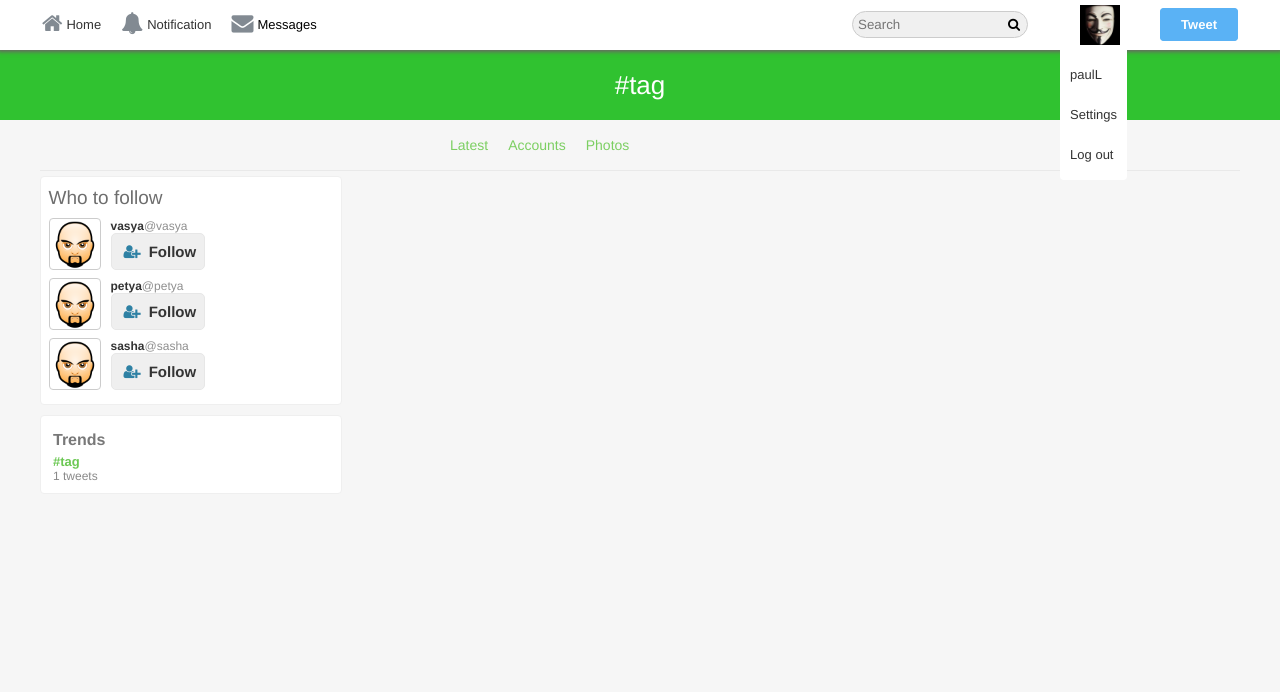
After one commit to Alexy1980/social.php, a PHP site: page /hashtag/tag in a window 1280 px wide, after a click that opens the changed part. The commit adds this page. Shown: the top 692 px of the page. Run offline with PHP 8.4, Linux system fonts and the light colour scheme; the visitor is signed in with stand-in values (Sample User, id 1); data comes from the database, SQL or seed files in the repository; tables that the repository leaves empty or names only in its code hold one stand-in row (values such as "Sample post"); some libraries are stand-ins or nearby versions.

Commit message:
list 6-75 hashtag

```diff
--- a/comments.txt
+++ b/comments.txt
@@ -13,7 +13,10 @@ Retweet - это просто повторение твита другого п
 
 Хэштег должен начинаться с решётки (#) и не содержать пробелов, причём практически все платформы поддерживают хештеги, написанные кириллицей. Размещая хэштег в своей записи, пользователь как бы «помечает» запись, которая становится затем доступной в списке этого хэштега. Список всех твитов или постов, помеченных данным хэштегом, доступен при нажатии на хэштег и содержит самые популярные твиты с этой меткой.
 
-база данных:
+Актуальные темы (trends) - определяются при помощи алгоритма и по умолчанию выводятся на основе списка читаемых, интересов и местоположения. Этот алгоритм определяет темы, популярные в настоящий момент, а не на протяжении какого-либо времени или по дням, чтобы можно было бы быть в курсе самых животрепещущих новых тем, которые обсуждаются в Твиттере. В мобильных приложениях Твиттера актуальные темы можно найти в соответствующем разделе на вкладке "Поиск". Если вход на сайт twitter.com выполнен на настольном компьютере или ноутбуке, актуальные темы можно найти в разных местах, например в ленте на Главной странице, в уведомлениях, в результатах поиска и на странице профиля.
+
+База данных:
+
 tweetBy - от кого твит
 retweetBy - от кого ретвит
 sender - отправитель
@@ -22,3 +25,4 @@ commentBy - от кого комментарий
 commentOn - на что (на какой твит) комментарий
 messageTo - кому сообщение
 messageFrom - от кого сообщение
+trends - популярные темы, которые выводятся хэштегом
--- a/core/ajax/messages.php
+++ b/core/ajax/messages.php
@@ -1,5 +1,11 @@
 <?php
     include '../init.php';
+
+    if(isset($_POST['deleteMsg']) && !empty($_POST['deleteMsg'])){
+        $user_id = $_SESSION['user_id'];
+        $messageID = $_POST['deleteMsg'];
+        $getFromM->deleteMsg($messageID, $user_id);
+    }
 
     if(isset($_POST['sendMessage']) && !empty($_POST['sendMessage'])){
         $user_id = $_SESSION['user_id'];
--- a/core/classes/message.php
+++ b/core/classes/message.php
@@ -37,7 +37,7 @@ class Message extends User {
                                 </div>
                                 <div class="msg-btn">
                                     <a><i class="fa fa-ban" aria-hidden="true"></i></a>
-                                    <a class="deleteMsg" data-user="'.$message->user_id.'"><i class="fa fa-trash" aria-hidden="true"></i></a>
+                                    <a class="deleteMsg" data-message="'.$message->messageID.'"><i class="fa fa-trash" aria-hidden="true"></i></a>
                                 </div>
                             </div>
                         </div>
@@ -56,7 +56,7 @@ class Message extends User {
                                 </div>
                                 <div class="msg-btn-l">
                                     <a><i class="fa fa-ban" aria-hidden="true"></i></a>
-                                    <a class="deleteMsg" data-user="'.$message->user_id.'"><i class="fa fa-trash" aria-hidden="true"></i></a>
+                                    <a class="deleteMsg" data-message="'.$message->messageID.'"><i class="fa fa-trash" aria-hidden="true"></i></a>
                                 </div>
                             </div>
                         </div>
@@ -64,4 +64,11 @@ class Message extends User {
             }
         }
     }
+
+    public function deleteMsg($messageID, $user_id){
+        $stmt = $this->pdo->prepare("DELETE FROM `messages` WHERE `messageID` = :messageID AND `messageFrom` = :user_id OR `messageID` = :messageID AND `messageTo` = :user_id");
+        $stmt->bindParam(":messageID", $messageID, PDO::PARAM_INT);
+        $stmt->bindParam(":user_id", $user_id, PDO::PARAM_INT);
+        $stmt->execute();
+    }
 }
--- a/core/classes/tweet.php
+++ b/core/classes/tweet.php
@@ -237,4 +237,25 @@ class Tweet extends User {
         $stmt->execute();
         return $stmt->fetchAll(PDO::FETCH_OBJ);
     }
+
+    public function trends(){
+        $stmt = $this->pdo->prepare("SELECT *, COUNT(`tweetID`) AS `tweetsCount` FROM `trends` INNER JOIN `tweets` ON `status` LIKE CONCAT('%#', `hashtag`, '%') GROUP BY `hashtag` ORDER BY `tweetID`");
+        $stmt->execute();
+        $trends = $stmt->fetchAll(PDO::FETCH_OBJ);
+        echo '<div class="trend-wrapper"><div class="trend-inner"><div class="trend-title"><h3>Trends</h3></div><!-- trend title end-->';
+        foreach($trends as $trend){
+            echo '<div class="trend-body">
+                    <div class="trend-body-content">
+                        <div class="trend-link">
+                            <a href="'.BASE_URL.'hashtag/'.$trend->hashtag.'">#'.$trend->hashtag.'</a>
+                        </div>
+                        <div class="trend-tweets">
+                            '.$trend->tweetsCount.' <span>tweets</span>
+                        </div>
+                    </div>
+                </div>
+                <!--Trend body end-->';
+        }
+        echo '</div><!--TREND INNER END--></div><!--TRENDS WRAPPER ENDS-->';
+    }
 }
--- /dev/null
+++ b/hashtag.php
@@ -0,0 +1,171 @@
+<?php
+    include 'core/init.php';
+
+    if(isset($_GET['hashtag']) && !empty($_GET['hashtag'])){
+        $hashtag = $getFromU->checkInput($_GET['hashtag']);
+        $user_id = $_SESSION['user_id'];
+        $user = $getFromU->userData($user_id);
+    } else {
+        header('Location: index.php');
+    }
+?>
+<!doctype html>
+<html>
+<head>
+    <title>twitter</title>
+    <meta charset="UTF-8" />
+    <link rel="stylesheet" href="<?php echo BASE_URL; ?>assets/css/style-complete.css"/>
+    <link rel="stylesheet" href="https://cdnjs.cloudflare.com/ajax/libs/font-awesome/4.6.3/css/font-awesome.css"/>
+    <script src="https://code.jquery.com/jquery-3.1.1.min.js" integrity="sha256-hVVnYaiADRTO2PzUGmuLJr8BLUSjGIZsDYGmIJLv2b8=" crossorigin="anonymous"></script>
+
+</head>
+<!--Helvetica Neue-->
+<body>
+<div class="wrapper">
+    <!-- header wrapper -->
+    <div class="header-wrapper">
+        <div class="nav-container">
+            <div class="nav">
+                <div class="nav-left">
+                    <ul>
+                        <li><a href="<?php echo BASE_URL; ?>home.php"><i class="fa fa-home" aria-hidden="true"></i>Home</a></li>
+                        <?php if($getFromU->loggedIn() === true){ ?>
+                            <li><a href="<?php echo BASE_URL; ?>i/notifications"><i class="fa fa-bell" aria-hidden="true"></i>Notification</a></li>
+                            <li><i class="fa fa-envelope" aria-hidden="true"></i>Messages</li>
+                        <?php }?>
+
+                    </ul>
+                </div><!-- nav left ends-->
+                <div class="nav-right">
+                    <ul>
+                        <li><input type="text" placeholder="Search" class="search"/><i class="fa fa-search" aria-hidden="true"></i>
+                            <div class="search-result">
+                            </div>
+                        </li>
+                        <?php if($getFromU->loggedIn() === true){ ?>
+                            <li class="hover"><label class="drop-label" for="drop-wrap1"><img src="<?php echo BASE_URL.$user->profileImage; ?>"/></label>
+                                <input type="checkbox" id="drop-wrap1">
+                                <div class="drop-wrap">
+                                    <div class="drop-inner">
+                                        <ul>
+                                            <li><a href="<?php echo BASE_URL.$user->username; ?>"><?php echo $user->username; ?></a></li>
+                                            <li><a href="<?php echo BASE_URL; ?>settings/account">Settings</a></li>
+                                            <li><a href="<?php echo BASE_URL; ?>includes/logout.php">Log out</a></li>
+                                        </ul>
+                                    </div>
+                                </div>
+                            </li>
+                        <?php } else {
+                            echo '<li><a href="'.BASE_URL.'index.php">Не зарегистрированы? Зарегистрируйтесь!</a></li>';
+                        }
+                        ?>
+                        <li><label for="pop-up-tweet" class="addTweetBtn">Tweet</label></li>
+                    </ul>
+                </div><!-- nav right ends-->
+
+            </div><!-- nav ends -->
+        </div><!-- nav container ends -->
+    </div><!-- header wrapper end -->
+
+    <!--#hash-header-->
+    <div class="hash-header">
+        <div class="hash-inner">
+            <h1>#<?php echo $hashtag; ?></h1>
+        </div>
+    </div>
+    <!--#hash-header end-->
+
+    <!--hash-menu-->
+    <div class="hash-menu">
+        <div class="hash-menu-inner">
+            <ul>
+                <li><a href="<?php echo BASE_URL.'hashtag/'.$hashtag; ?>">Latest</a></li>
+                <li><a href="<?php echo BASE_URL.'hashtag/'.$hashtag.'?f=users'; ?>">Accounts</a></li>
+                <li><a href="<?php echo BASE_URL.'hashtag/'.$hashtag.'?f=photos'; ?>">Photos</a></li>
+            </ul>
+        </div>
+    </div>
+    <!--hash-menu-->
+    <!---Inner wrapper-->
+
+    <div class="in-wrapper">
+        <div class="in-full-wrap">
+
+            <div class="in-left">
+                <div class="in-left-wrap">
+
+                    <!-- Who TO Follow -->
+                    <?php $getFromF->whoToFollow($user_id, $user_id); ?>
+                    <!--TRENDS-->
+                    <?php $getFromT->trends(); ?>
+
+                </div>
+                <!-- in left wrap-->
+            </div>
+            <!-- in left end-->
+
+            <!-- TWEETS IMAGES  -->
+            <!--  <div class="hash-img-wrapper">
+                 <div class="hash-img-inner">
+                     <div class="hash-img-flex">
+                         <img src="TWEET-IMAGE"/>
+                         <div class="hash-img-flex-footer">
+                             <ul>
+                                 <li><i class="fa fa-share" aria-hidden="true"></i></li>
+                                 <li><i class="fa fa-retweet" aria-hidden="true"></i></li>
+                                 <li><i class="fa fa-heart" aria-hidden="true"></i></li>
+                             </ul>
+                         </div>
+                    </div>
+                </div>
+            </div>  -->
+            <!-- TWEETS IMAGES -->
+
+            <!--TWEETS ACCOUTS-->
+            <!-- <div class="wrapper-following">
+            <div class="wrap-follow-inner">
+
+             <div class="follow-unfollow-box">
+                <div class="follow-unfollow-inner">
+                    <div class="follow-background">
+                        <img src="PROFILE-COVER"/>
+                    </div>
+                    <div class="follow-person-button-img">
+                        <div class="follow-person-img">
+                             <img src="PROFILE-IMAGE"/>
+                        </div>
+                        <div class="follow-person-button">
+                           PROFILE-BUTTON
+                        </div>
+                    </div>
+                    <div class="follow-person-bio">
+                        <div class="follow-person-name">
+                            <a href="#">SCREEN-NAME</a>
+                        </div>
+                        <div class="follow-person-tname">
+                            <a href="#">@USERNAME</a>
+                        </div>
+                        <div class="follow-person-dis">
+                            PROFILE-BIO
+                        </div>
+                    </div>
+                </div>
+            </div>
+
+            </div>
+            </div> -->
+            <!-- TWEETS ACCOUNTS -->
+
+            <div class="in-center">
+                <div class="in-center-wrap">
+                    <!-- TWEETS -->
+                </div>
+            </div>
+
+
+        </div><!--in full wrap end-->
+    </div><!-- in wrappper ends-->
+
+</div><!-- ends wrapper -->
+</body>
+</html>
--- a/home.php
+++ b/home.php
@@ -147,7 +147,7 @@
                         </div><!-- info box end-->
 
                         <!--==TRENDS==-->
-                        <!---TRENDS HERE-->
+                        <?php $getFromT->trends(); ?>
                         <!--==TRENDS==-->
 
                     </div><!-- in left wrap-->
```
Also changed, not shown: assets/js/messages.js (+16 -1 lines).
